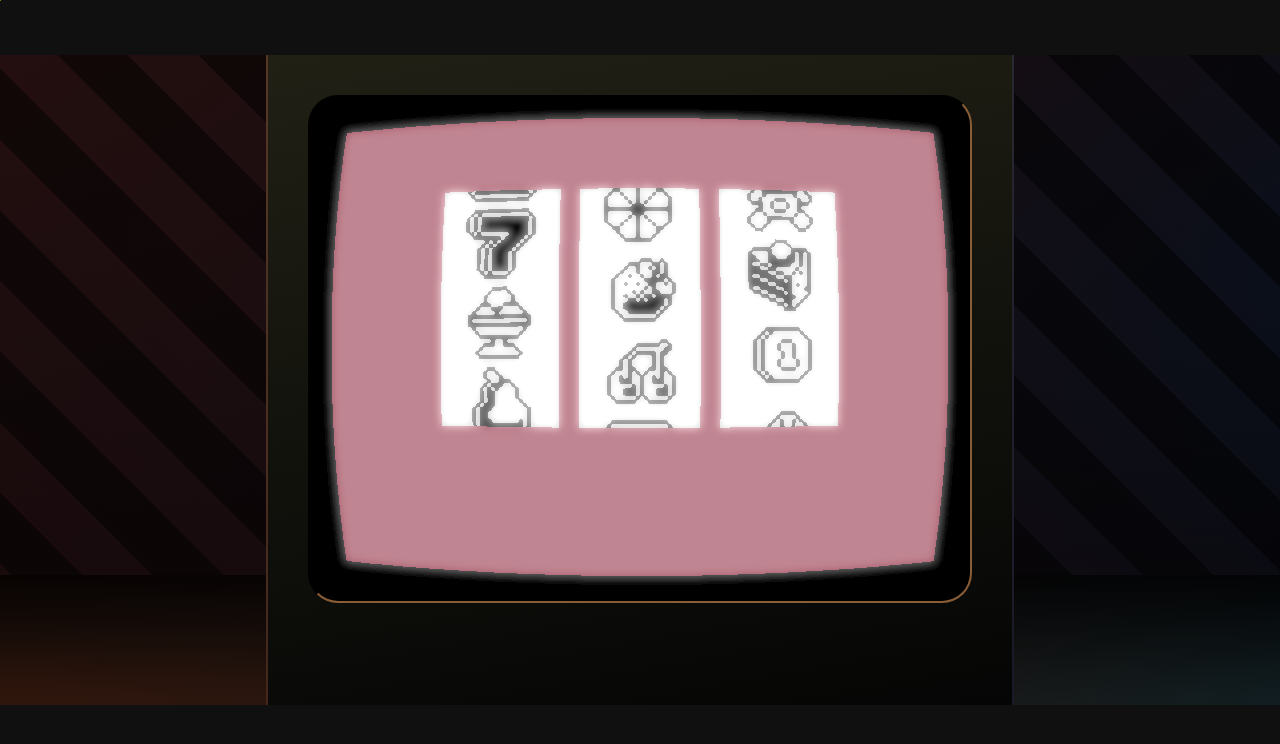
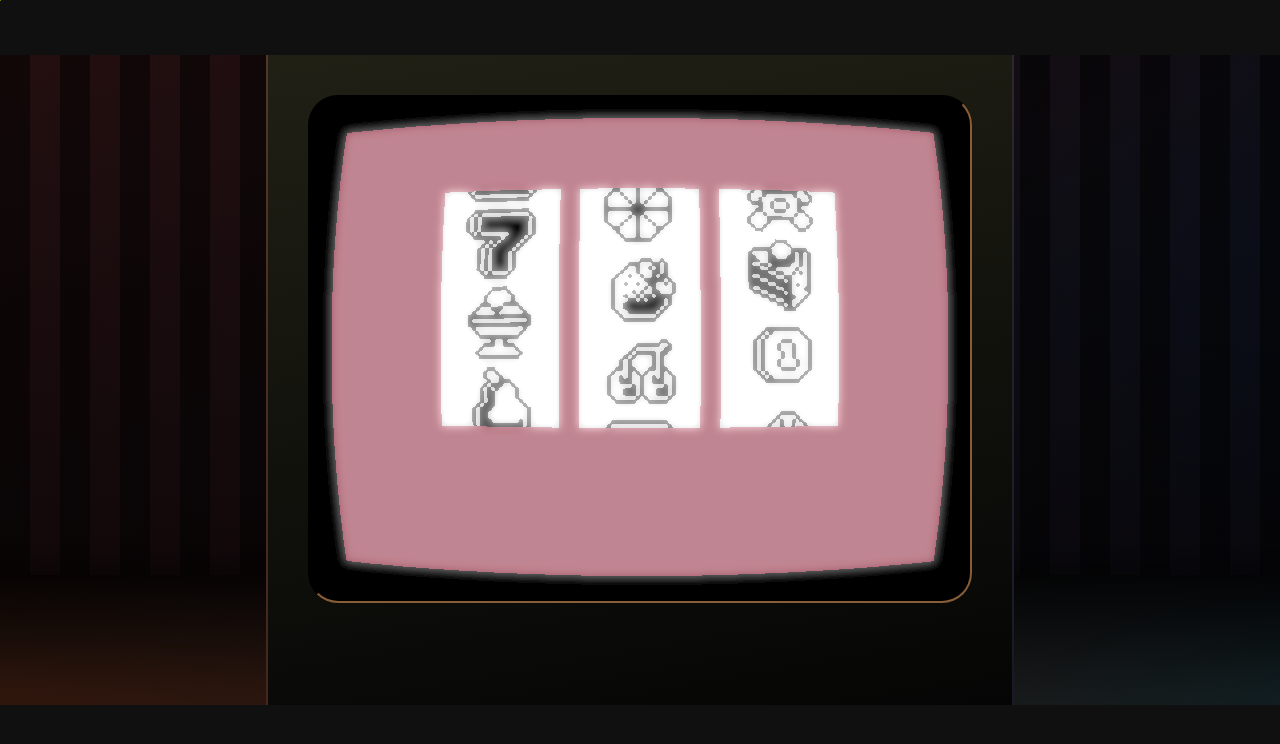
Before and after one commit to unframework/wick, a Preact app: page / in a window 1280 px wide. Shown: the top 744 px of the page. Built offline with nearby package versions, Linux system fonts and the light colour scheme.

Commit message:
Tweaking background shadowing

```diff
--- a/src/components/App.scss
+++ b/src/components/App.scss
@@ -17,12 +17,17 @@
     width: 100%;
     height: 650px;
     background-color: #100505;
-    background-image: repeating-linear-gradient(
-        45deg,
+    background-image: linear-gradient(
+        rgba(#000000, 0) 0%,
+        rgba(#000000, 0.25) 75%,
+        rgba(#000000, 0.5) 80%
+      ),
+      repeating-linear-gradient(
+        90deg,
         rgba(0, 0, 0, 0.5),
-        rgba(0, 0, 0, 0.5) 50px,
-        rgba(0, 0, 0, 0) 50px,
-        rgba(0, 0, 0, 0) 100px
+        rgba(0, 0, 0, 0.5) 30px,
+        rgba(0, 0, 0, 0) 30px,
+        rgba(0, 0, 0, 0) 60px
       ),
       radial-gradient(ellipse at -20% -20%, #281010, rgba(#050505, 0)),
       radial-gradient(ellipse at 120% 30%, #001020, rgba(#050505, 0));
```
